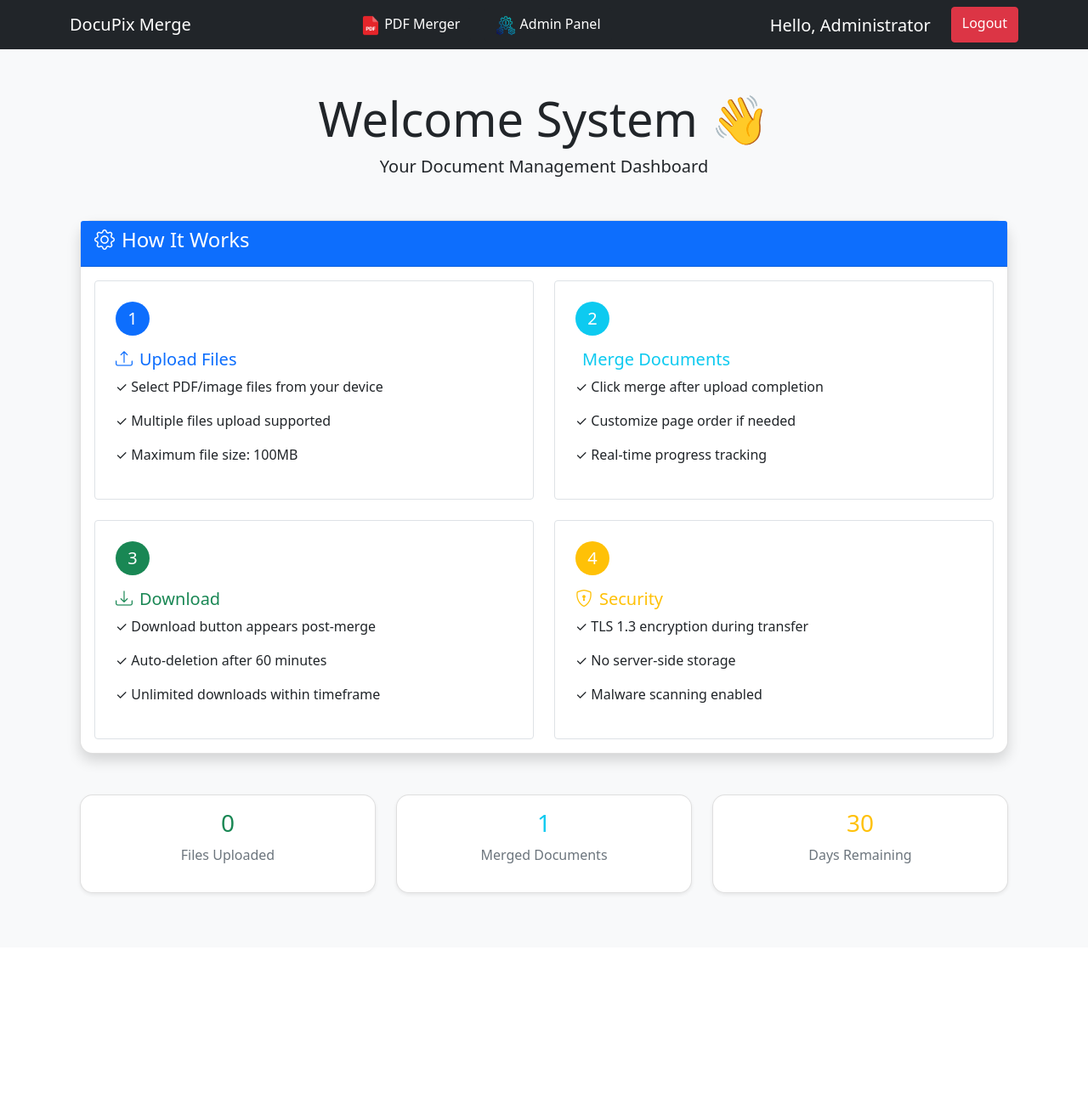
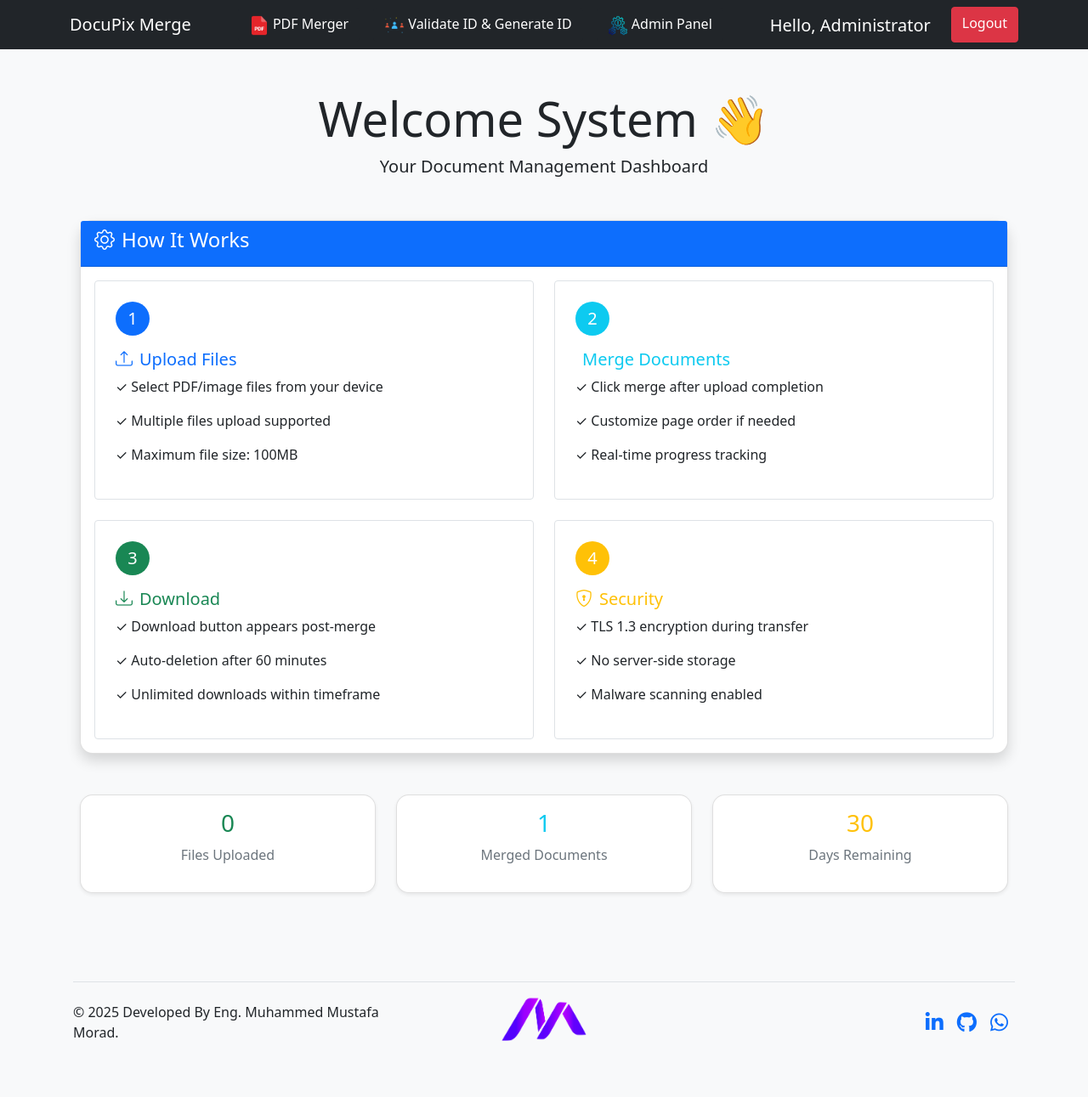
Before and after one commit to MuhammedMorad/DocuPix-Merge, a Flask app: page /home in a window 1280 px wide. Shown: the whole page at 85% size. Before the commit the page ends 1054 px from the top, so only its background shows below. Run offline with Flask 3, Linux system fonts and the light colour scheme; a user stored in the database is signed in; data comes from the database, SQL or seed files in the repository; both versions use the stored data as it was after the commit.

Commit message:
Version 1.0

```diff
--- a/requirements.txt
+++ b/requirements.txt
@@ -5,5 +5,5 @@
 pytz
 Jinja2
 APScheduler
-python-magic-bin
+python-magic
 flask-wtf
--- a/templates/base.html
+++ b/templates/base.html
@@ -8,6 +8,7 @@
     <link rel="stylesheet" href="{{ url_for('static', filename='css/style.css') }}">
     <link rel="icon" href="{% block favicon %}{{ url_for('static', filename='default.png') }}{% endblock %}" type="image/x-icon">
     <link rel="stylesheet" href="https://cdn.jsdelivr.net/npm/bootstrap-icons@1.8.1/font/bootstrap-icons.css">
+    <link rel="stylesheet" href="https://cdnjs.cloudflare.com/ajax/libs/font-awesome/6.4.0/css/all.min.css">
 </head>
 <body>
 <nav class="navbar navbar-expand-lg navbar-dark bg-dark">
@@ -17,6 +18,11 @@
             <a class="button-nav btn btn-dark me-3" href="{{ url_for('process_pdf') }}">
                 <img src="{{ url_for('static', filename='Images/file.png') }}" alt="PDF Merger" style="width: 24px; height: 24px;">
                 PDF Merger
+            </a>
+
+            <a class="button-nav btn btn-dark me-3" href="https://validate-id-generate-id.streamlit.app/">
+                <img src="{{ url_for('static', filename='Images/icon.ico') }}" alt="PDF Merger" style="width: 24px; height: 24px;">
+                Validate ID & Generate ID
             </a>
 
             {% if current_user.username == 'System' %}
@@ -50,6 +56,37 @@
         {% block content %}
         {% endblock %}
     </div>
+
+
+    <!--Start Footer-->
+    <div class="container p-3">
+        <footer class="d-flex flex-wrap justify-content-between align-items-center py-3 my-4 border-top">
+
+            <p class="col-md-4 mb-0 text-body-secondary">
+                &copy; 2025 Developed By Eng. Muhammed Mustafa Morad.
+            </p>
+
+            <div class="col-md-4 d-flex align-items-center justify-content-center mb-3 mb-md-0">
+                <a href="#" class="text-decoration-none">
+                    <img src="{{ url_for('static', filename='Images/logo-RGB.png') }}" alt="Logo" style="width: 100px; height: auto;">
+                </a>
+            </div>
+
+            <div class="col-md-4 d-flex justify-content-end">
+                <a href="https://www.linkedin.com/in/MuhammedMorad/" class="text-body-secondary fs-4 mx-2" target="_blank">
+                    <i class="fab fa-linkedin-in"></i>
+                </a>
+                <a href="https://github.com/MuhammedMorad" class="text-body-secondary fs-4 mx-2" target="_blank">
+                    <i class="fab fa-github"></i>
+                </a>
+                <a href="https://wa.me/201276717527?text=Hello,%20I%20would%20like%20to%20contact%20you" class="text-body-secondary fs-4 mx-2" target="_blank">
+                    <i class="fab fa-whatsapp"></i>
+                </a>
+            </div>
+        </footer>
+
+    </div>
+    <!--End Footer-->
     <script src="https://cdn.jsdelivr.net/npm/bootstrap@5.1.3/dist/js/bootstrap.bundle.min.js"></script>
     <script src="{{ url_for('static', filename='js/app.js') }}"></script>
 </body>
```
Also changed, not shown: templates/admin.html (+35 -0 lines), templates/index.html (+30 -0 lines), database/logs.db, database/operation.db, database/users.db, static/Images/icon.ico (added), static/Images/logo-RGB.png (added).
